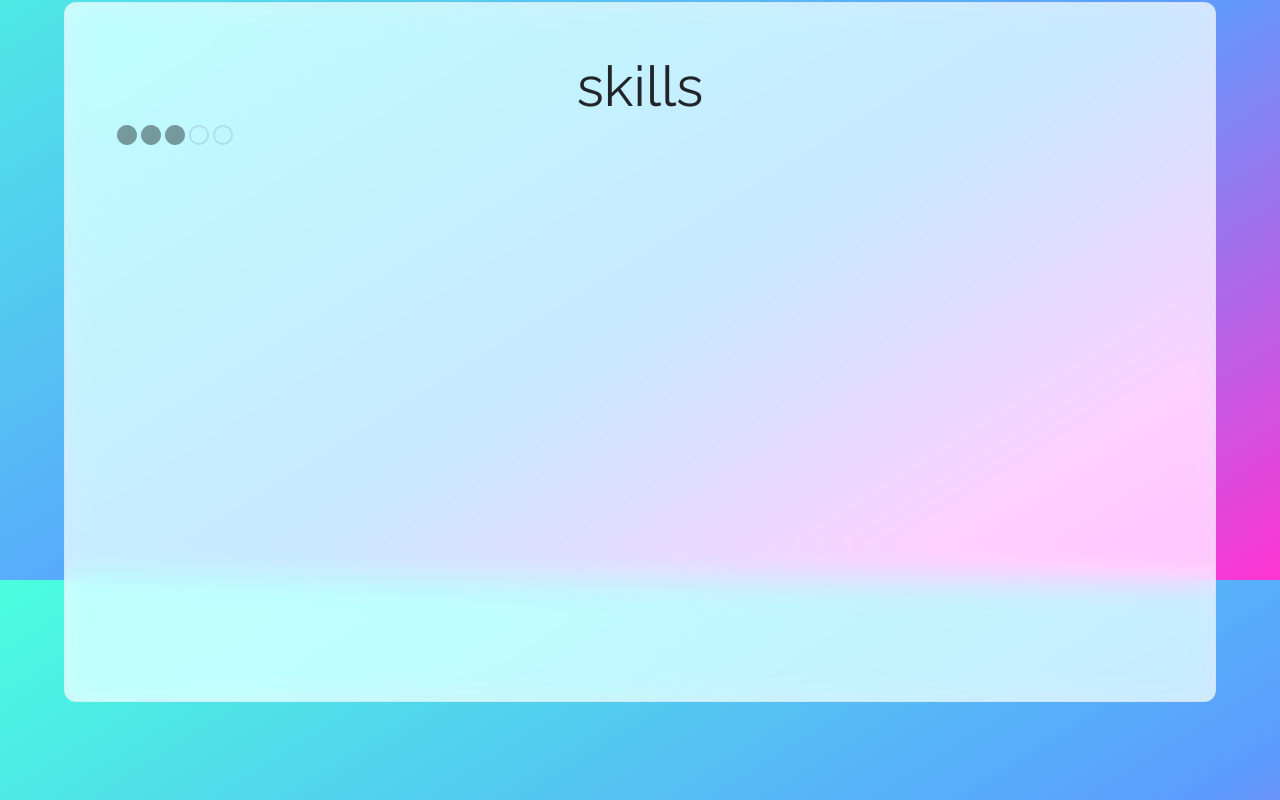
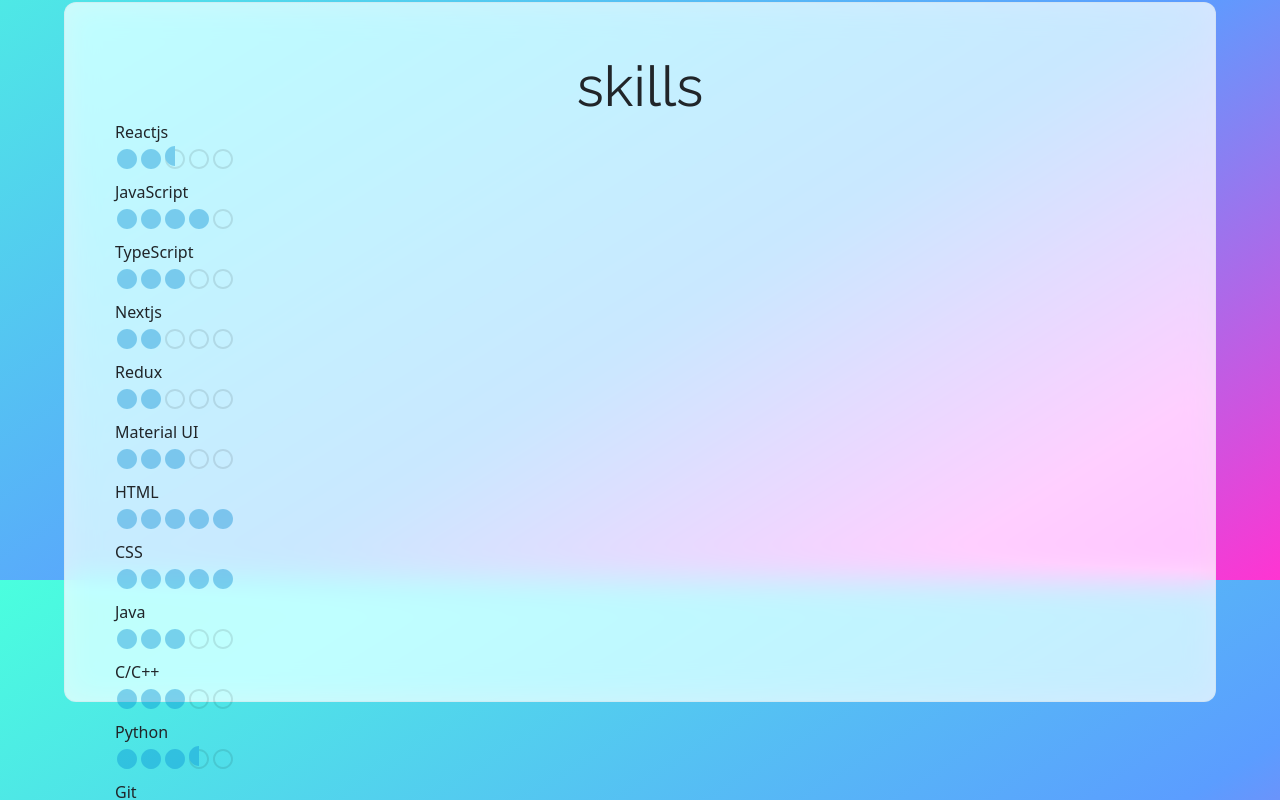
Before and after one commit to alivarastepour/personal-blog, a React (Create React App) app: page / in a window 1280 px wide. Shown: the part 2620-3420 px from the top of the page. Built offline with nearby package versions, Linux system fonts and the light colour scheme.

Commit message:
Skills component details are added

```diff
--- a/src/Components/Skills/index.tsx
+++ b/src/Components/Skills/index.tsx
@@ -5,6 +5,7 @@
 import Rating from "@mui/material/Rating";
 import CircleOutlinedIcon from "@mui/icons-material/CircleOutlined";
 import CircleRoundedIcon from "@mui/icons-material/CircleRounded";
+import { SKILLS } from "./Skills.text";
 
 const Skills = () => {
   const StyledRating = styled(Rating)({
@@ -19,14 +20,24 @@
     <>
       <Wrapper className="container-skills">
         <div className="header-skills display-4">skills</div>
+        <div className="flex-skills">
+          {SKILLS.map((skill) => {
+            return (
+              <div className="skill-items">
+                <div className="skill-header">{skill.title}</div>
                 <div>
                   <StyledRating
+                    key={skill.id}
                     precision={0.5}
-            icon={<CircleRoundedIcon />}
+                    icon={<CircleRoundedIcon color="info" />}
                     emptyIcon={<CircleOutlinedIcon color="disabled" />}
-            defaultValue={3}
                     disabled
+                    value={skill.value}
                   />
+                </div>
+              </div>
+            );
+          })}
         </div>
       </Wrapper>
     </>
```
Lines whose indentation alone changed are shown as unchanged.
